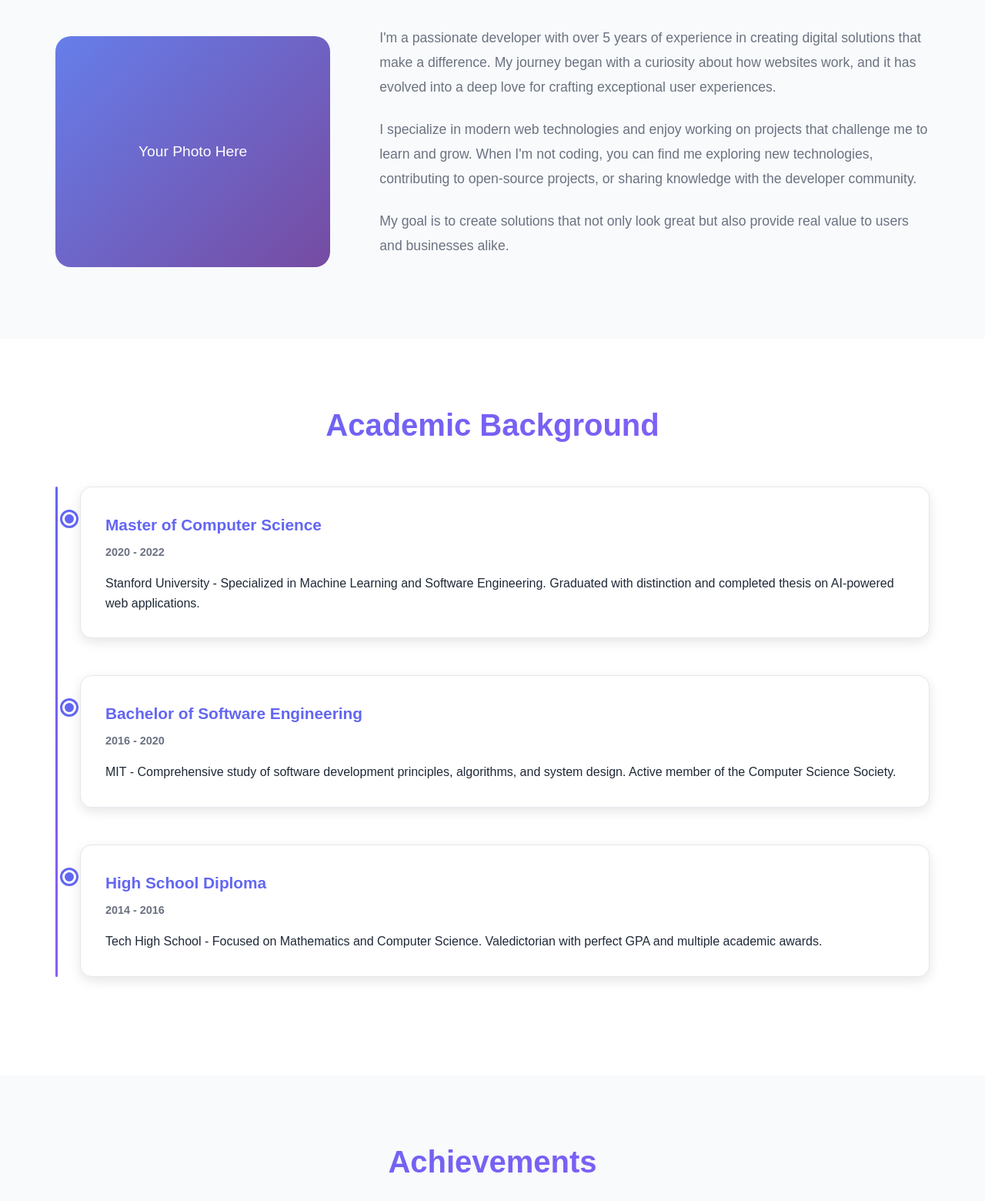
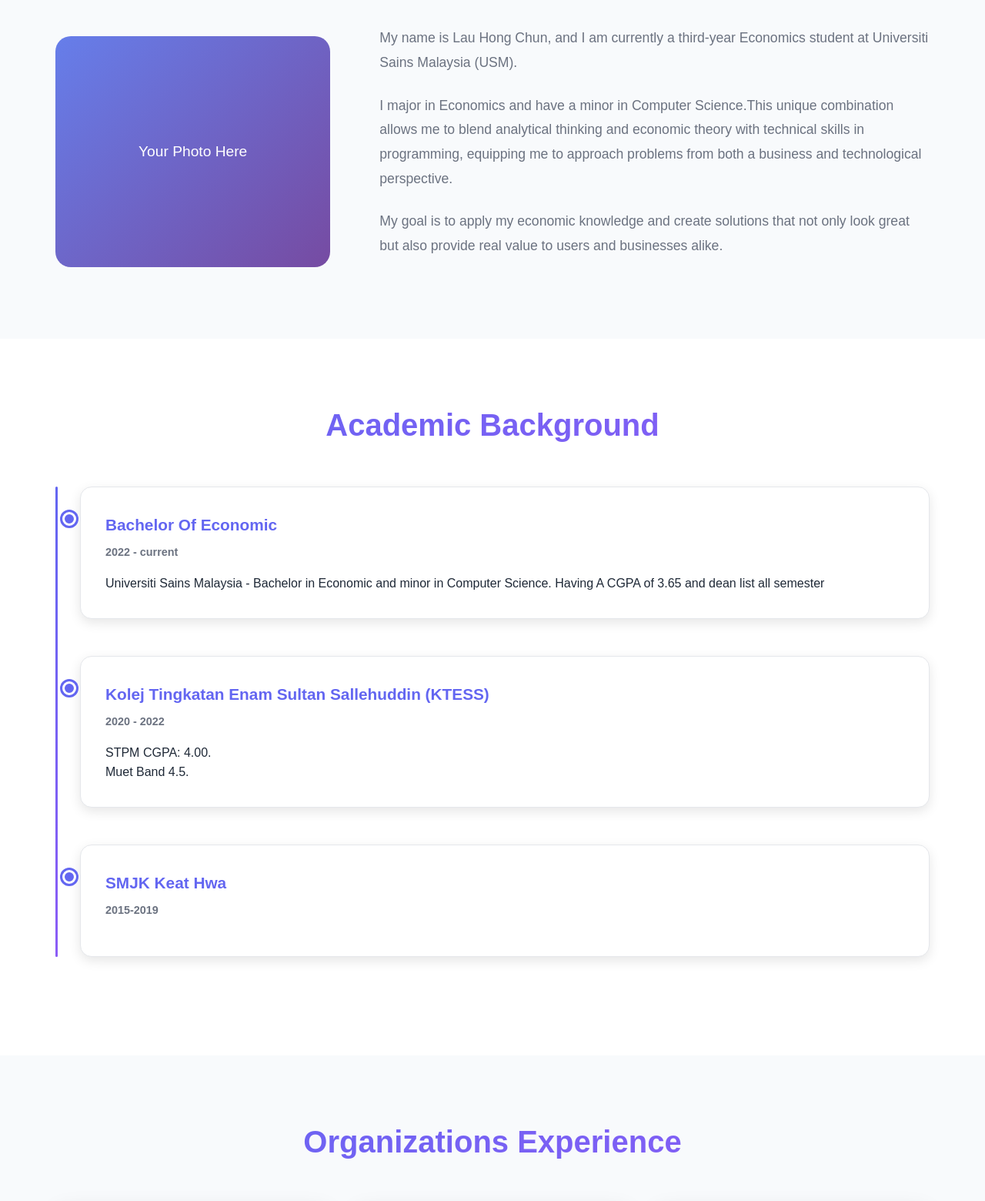
Before and after one commit to andyandyandyandyandy898888/Portfolio, a plain HTML site: page index.html in a window 1280 px wide. Shown: the part 600-2160 px from the top of the page at 77% size. Drawn offline with Linux system fonts and the light colour scheme.

Commit message:
Update index.html

```diff
--- a/index.html
+++ b/index.html
@@ -1678,9 +1678,9 @@
                     </div>
                 </div>
                 <div class="about-text">
-                    <p>I'm a passionate developer with over 5 years of experience in creating digital solutions that make a difference. My journey began with a curiosity about how websites work, and it has evolved into a deep love for crafting exceptional user experiences.</p>
-                    <p>I specialize in modern web technologies and enjoy working on projects that challenge me to learn and grow. When I'm not coding, you can find me exploring new technologies, contributing to open-source projects, or sharing knowledge with the developer community.</p>
-                    <p>My goal is to create solutions that not only look great but also provide real value to users and businesses alike.</p>
+                    <p>My name is Lau Hong Chun, and I am currently a third-year Economics student at Universiti Sains Malaysia (USM).</p>
+                    <p>I major in Economics and have a minor in Computer Science.This unique combination allows me to blend analytical thinking and economic theory with technical skills in programming, equipping me to approach problems from both a business and technological perspective.</p>
+                    <p>My goal is to apply my economic knowledge and create solutions that not only look great but also provide real value to users and businesses alike.</p>
                 </div>
             </div>
         </div>
@@ -1692,19 +1692,20 @@
             <h2>Academic Background</h2>
             <div class="education-timeline">
                 <div class="education-item fade-in">
-                    <h3>Master of Computer Science</h3>
+                    <h3>Bachelor Of Economic</h3>
+                    <div class="year">2022 - current</div>
+                    <p>Universiti Sains Malaysia - Bachelor in Economic and minor in Computer Science. Having A CGPA of 3.65 and dean list all semester</p>
+                </div>
+                <div class="education-item fade-in">
+                    <h3>Kolej Tingkatan Enam Sultan Sallehuddin (KTESS)</h3>
                     <div class="year">2020 - 2022</div>
-                    <p>Stanford University - Specialized in Machine Learning and Software Engineering. Graduated with distinction and completed thesis on AI-powered web applications.</p>
+                    <p>STPM CGPA: 4.00.</p>
+                    <p>Muet Band 4.5.</p>
                 </div>
                 <div class="education-item fade-in">
-                    <h3>Bachelor of Software Engineering</h3>
-                    <div class="year">2016 - 2020</div>
-                    <p>MIT - Comprehensive study of software development principles, algorithms, and system design. Active member of the Computer Science Society.</p>
-                </div>
-                <div class="education-item fade-in">
-                    <h3>High School Diploma</h3>
-                    <div class="year">2014 - 2016</div>
-                    <p>Tech High School - Focused on Mathematics and Computer Science. Valedictorian with perfect GPA and multiple academic awards.</p>
+                    <h3>SMJK Keat Hwa</h3>
+                    <div class="year">2015-2019</div>
+                    <p></p>
                 </div>
             </div>
         </div>
@@ -1713,7 +1714,7 @@
     <!-- Achievements Section -->
     <section id="achievements" class="achievements">
         <div class="container">
-            <h2>Achievements</h2>
+            <h2>Organizations Experience</h2>
             <div class="achievements-grid">
                 <div class="achievement-card fade-in">
                     <div class="achievement-icon">🏆</div>
@@ -1887,7 +1888,7 @@
                         <div class="skill-item fade-in">
                             <div class="skill-header">
                                 <span class="skill-icon" style="background: #fbbc05;">🇫🇷</span>
-                                <h4>French</h4>
+                                <h4>Mandarin</h4>
                             </div>
                             <div class="skill-bar">
                                 <div class="skill-progress" data-width="70%"></div>
@@ -1904,7 +1905,18 @@
                             </div>
                             <span class="skill-label">Basic</span>
                         </div>
-                    </div>
+
+                    <div class="skill-item fade-in">
+                            <div class="skill-header">
+                                <span class="skill-icon" style="background: #4285f4;">🌐</span>
+                                <h4>English</h4>
+                            </div>
+                            <div class="skill-bar">
+                                <div class="skill-progress" data-width="24%"></div>
+                            </div>
+                            <span class="skill-label">Fluent</span>
+                        </div>
+                </div>
                 </div>
                 <!-- Writing Skills -->
                 <div class="skill-category">
@@ -2005,7 +2017,7 @@
                                 <path d="M21 7v10a2 2 0 0 1-2 2H5a2 2 0 0 1-2-2V7" stroke="#ea4335" stroke-width="2" fill="none"/>
                             </svg>
                         </span>
-                        <span class="contact-text">your.email@gmail.com</span>
+                        <span class="contact-text">hongchun09011@gmail,com</span>
                     </div>
                     <div class="contact-row">
                         <span class="contact-icon" style="background: #34a853;">
@@ -2015,7 +2027,7 @@
                                 <path d="M6.62 10.79a15.05 15.05 0 0 0 6.59 6.59l2.2-2.2a1 1 0 0 1 1.01-.24c1.12.37 2.33.57 3.58.57a1 1 0 0 1 1 1V20a1 1 0 0 1-1 1C10.07 21 3 13.93 3 5a1 1 0 0 1 1-1h3.5a1 1 0 0 1 1 1c0 1.25.2 2.46.57 3.58a1 1 0 0 1-.24 1.01l-2.2 2.2z" stroke="#34a853" stroke-width="2" fill="none"/>
                             </svg>
                         </span>
-                        <span class="contact-text">+1 234 567 8901</span>
+                        <span class="contact-text">017-3800177</span>
                     </div>
                     <div class="contact-row">
                         <span class="contact-icon" style="background: #6366f1;">
@@ -2026,7 +2038,7 @@
                                 <circle cx="12" cy="11" r="2" stroke="#6366f1" stroke-width="2" fill="none"/>
                             </svg>
                         </span>
-                        <span class="contact-text">New York, USA</span>
+                        <span class="contact-text">Alor Setar, Kedah</span>
                     </div>
                 </div>
             </div>
```
